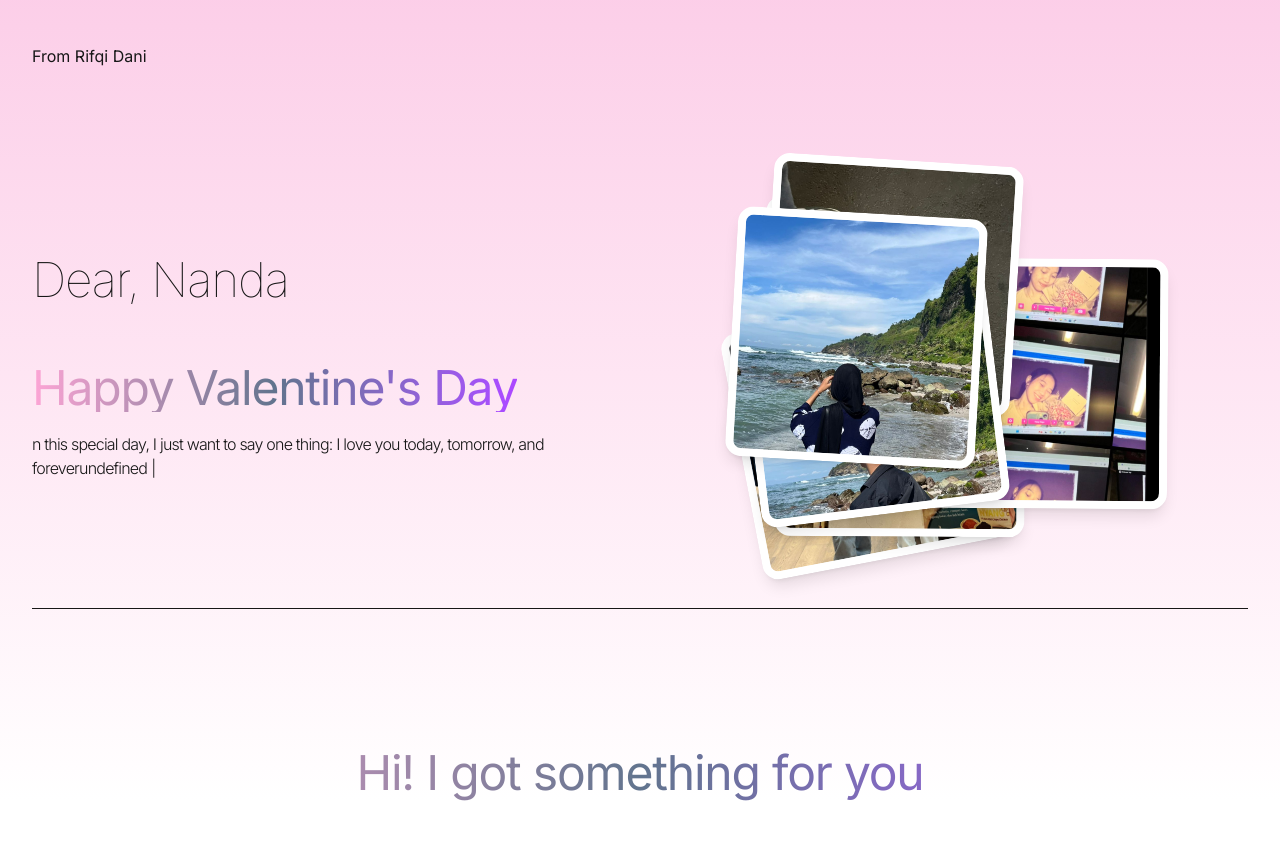
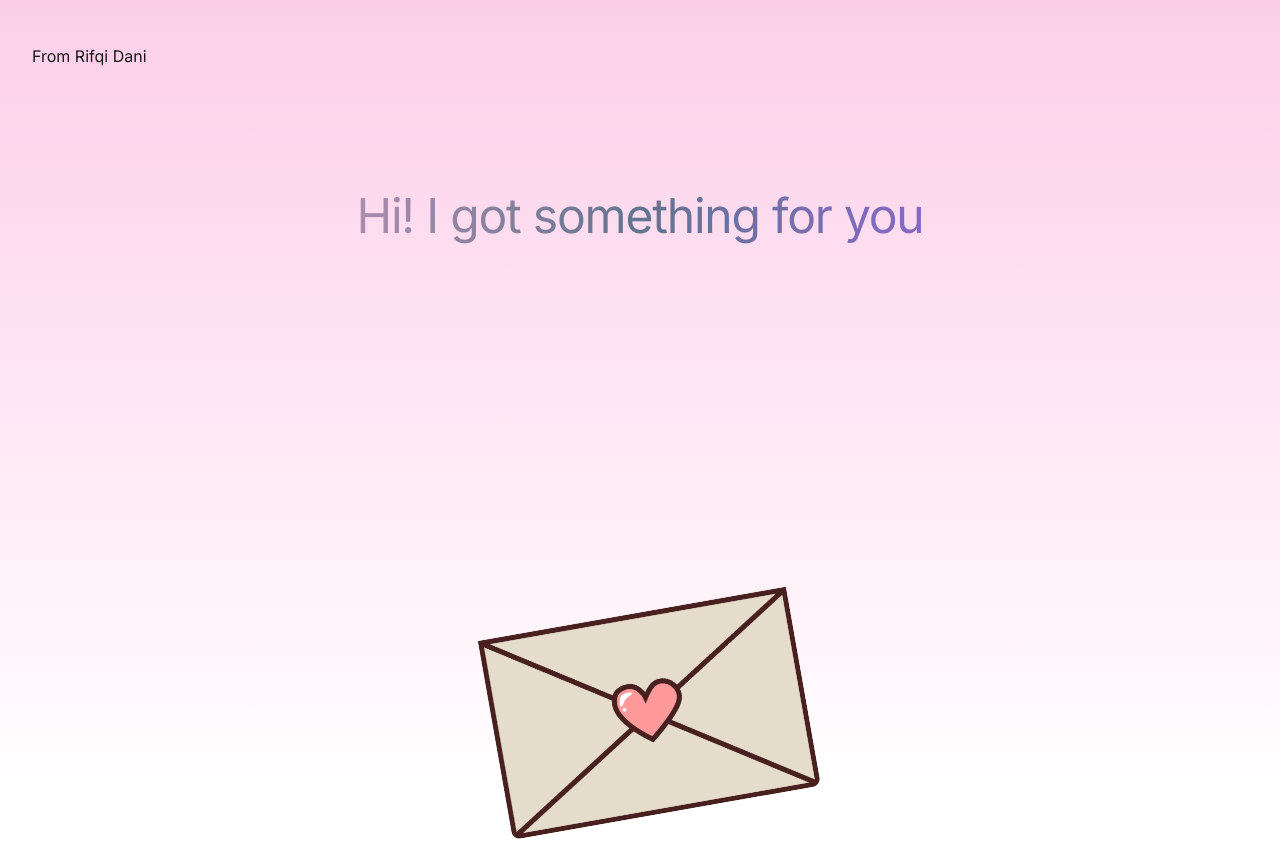
Before and after one commit to mrifdnp/Ananda-Azaria, a React (Vite) app: page / in a window 1280 px wide. Shown: the top 841 px of the page. Built offline with nearby package versions, Linux system fonts and the light colour scheme.

Commit message:
first commitaa

```diff
--- a/src/App.jsx
+++ b/src/App.jsx
@@ -25,7 +25,7 @@ const App = () => {
       </div>
       <div className="container mx-auto px-8">
         <Navbar/>
-        <Hero/>
+
         <About/>
         <Experience/>
         <PuzzleGame/>
--- a/src/components/About.jsx
+++ b/src/components/About.jsx
@@ -1,12 +1,17 @@
-
 import React from 'react'
-import { useState } from "react";
+import { useState, useRef } from "react";
 import { motion } from "framer-motion";
 import aboutImg from "../assets/about.png";
 import letter from "../assets/letter.png";
 
 const About = () => {
   const [isOpen, setIsOpen] = useState(false);
+  const audioRef = useRef(new Audio("https://framerusercontent.com/assets/a63Qvt7HY9l3WiXmUtsczXXf7Q0.mp3"));
+
+  const handleOpen = () => {
+    setIsOpen(true);
+    audioRef.current.play();
+  };
 
   return (
     <div className="border-b border-neutral-900 pb-10 min-h-screen">
@@ -27,7 +32,7 @@ const About = () => {
             animate={{ scale: [1, 1.05, 1] }}
             transition={{ repeat: Infinity, duration: 1.5, ease: "easeInOut" }}
             whileHover={{ scale: 1.2 }}
-            onClick={() => setIsOpen(true)}
+            onClick={handleOpen}
           />
         </motion.div>
       </div>
--- a/src/components/Hero.jsx
+++ b/src/components/Hero.jsx
@@ -1,5 +1,4 @@
-import React, { useState, useRef, useEffect } from 'react';
-import { motion } from 'framer-motion';
+import React from 'react'
 
 import profilePic from "../assets/profile.png";
 import img1 from "../assets/1.jpg";
@@ -8,31 +7,34 @@ import img3 from "../assets/3.jpg";
 import img4 from "../assets/4.jpg";
 import img5 from "../assets/5.jpg";
 import img6 from "../assets/6.jpg";
+import { motion } from "framer-motion";
+import { useState, useRef, useEffect } from "react";
 
+// Array gambar yang akan ditampilkan
 const images = [profilePic, img1, img2, img3, img4, img5, img6];
-const audioSrc = "https://framerusercontent.com/assets/a63Qvt7HY9l3WiXmUtsczXXf7Q0.mp3";
 
 const Hero = () => {
   const [topZIndex, setTopZIndex] = useState(images.length);
   const [positions, setPositions] = useState(
     images.map(() => ({
-      x: Math.random() * 200 - 100,
-      y: Math.random() * 200 - 100,
-      zIndex: 1,
-      rotate: Math.random() * 30 - 15,
+      x: Math.random() * 200 - 100, // Posisi awal acak X
+      y: Math.random() * 200 - 100, // Posisi awal acak Y
+      zIndex: 1, // Default zIndex rendah
+      rotate: Math.random() * 30 - 15, // Rotasi acak antara -15 hingga 15 derajat
     }))
   );
 
   const bringToFront = (index) => {
     setTopZIndex(topZIndex + 1);
     setPositions((prev) =>
-      prev.map((pos, i) => (i === index ? { ...pos, zIndex: topZIndex + 1 } : pos))
+      prev.map((pos, i) =>
+        i === index ? { ...pos, zIndex: topZIndex + 1 } : pos
+      )
     );
   };
 
   const containerRef = useRef(null);
   const [constraints, setConstraints] = useState(null);
-  const audioRef = useRef(new Audio(audioSrc));
 
   useEffect(() => {
     if (containerRef.current) {
@@ -46,15 +48,9 @@ const Hero = () => {
     }
   }, []);
 
-  useEffect(() => {
-    const playAudio = () => {
-      audioRef.current.play().catch((error) => console.log("Audio play failed", error));
-    };
-    window.addEventListener("click", playAudio, { once: true });
-    return () => window.removeEventListener("click", playAudio);
-  }, []);
-
-  const fullText = "On this special day, I just want to say one thing: I love you today, tomorrow, and forever";
+  // Efek mengetik untuk teks
+  const fullText =
+    " On this special day, I just want to say one thing: I love you today, tomorrow, and forever";
   const [displayedText, setDisplayedText] = useState("");
 
   useEffect(() => {
@@ -66,7 +62,8 @@ const Hero = () => {
       } else {
         clearInterval(interval);
       }
-    }, 50);
+    }, 50); // Kecepatan mengetik (50ms per karakter)
+
     return () => clearInterval(interval);
   }, []);
 
@@ -81,6 +78,7 @@ const Hero = () => {
             <motion.span className="bg-gradient-to-r from-pink-300 via-slate-500 to-purple-500 bg-clip-text text-5xl tracking-tight text-transparent">
               Happy Valentine's Day
             </motion.span>
+            {/* Efek mengetik ditampilkan di sini */}
             <motion.p className="max-w-xl py-5 font-light tracking-tighter">
               {displayedText}
               <motion.span
@@ -94,16 +92,20 @@ const Hero = () => {
           </div>
         </div>
 
-        <div ref={containerRef} className="w-full lg:w-1/2 lg:p-8 relative h-[400px] flex justify-center">
+        {/* Container untuk gambar-gambar dengan drag constraints */}
+        <div
+          ref={containerRef}
+          className="w-full lg:w-1/2 lg:p-8 relative h-[400px] flex justify-center"
+        >
           {constraints &&
             images.map((imgSrc, index) => (
               <motion.img
                 key={index}
                 className="bg-white shadow-lg p-2 rounded-2xl w-[250px] h-[250px] object-cover cursor-pointer absolute"
                 drag
-                dragConstraints={constraints}
+                dragConstraints={constraints} // Batas pergerakan
                 initial={{ x: positions[index].x, y: positions[index].y, rotate: positions[index].rotate }}
-                animate={{ rotate: positions[index].rotate }}
+                animate={{ rotate: positions[index].rotate }} // Rotasi tetap ada setelah drag
                 style={{ zIndex: positions[index].zIndex }}
                 onMouseDown={() => bringToFront(index)}
                 src={imgSrc}
```
